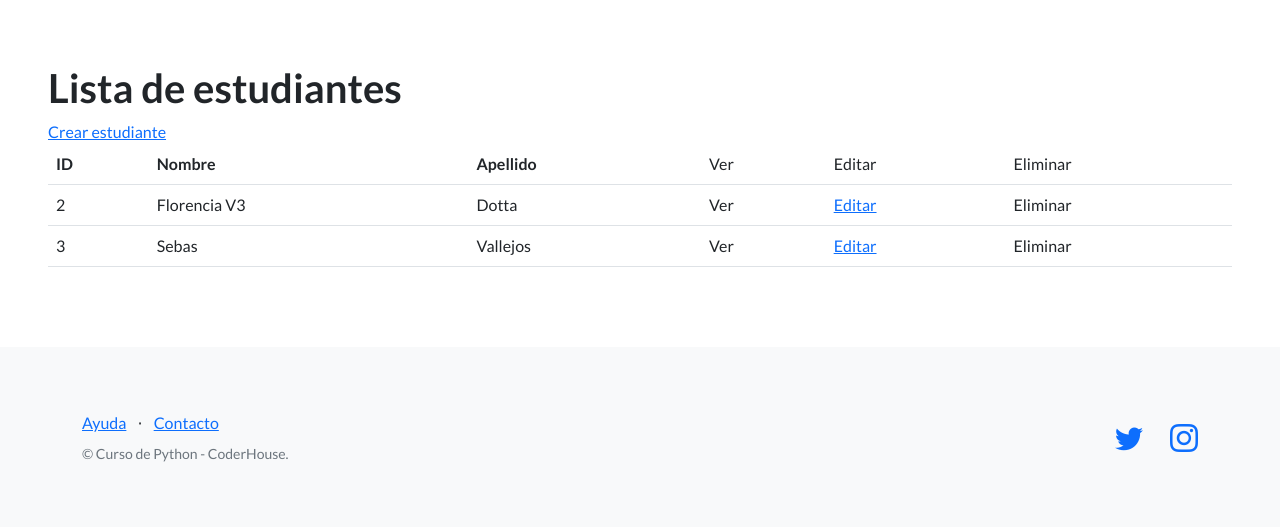
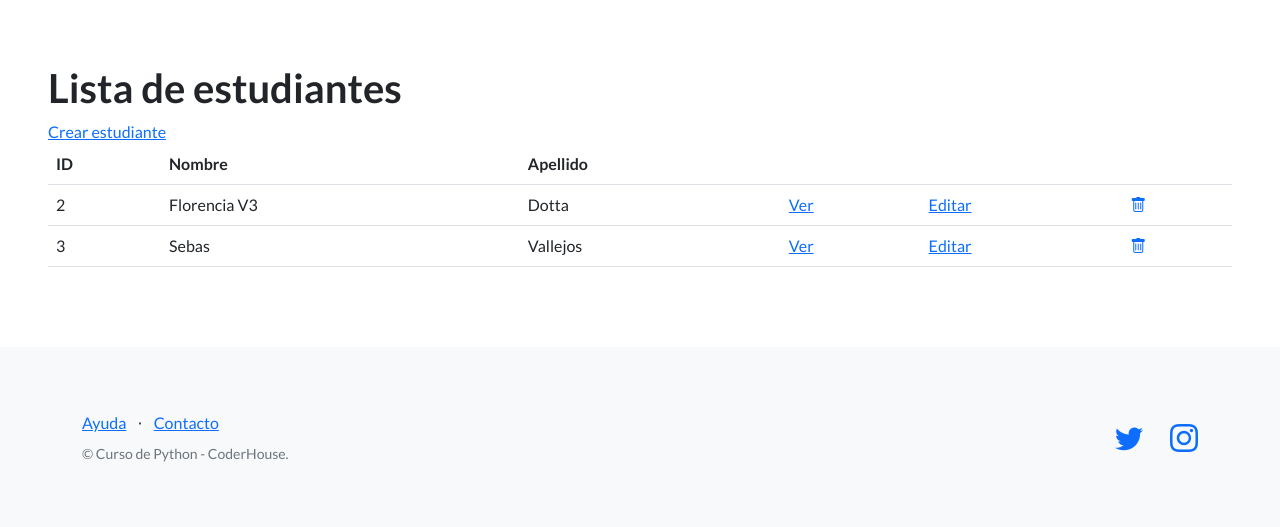
Before and after one commit to pedrorojasg/40440_django, a Django app: page /estudios/estudiantes/ in a window 1280 px wide. Shown: the part 66-593 px from the top of the page. Run offline with Django 4.2, Linux system fonts and the light colour scheme; data comes from the database, SQL or seed files in the repository; both versions use the stored data as it was after the commit; some libraries are stand-ins or nearby versions.

Commit message:
Activado links y templates para create, detalle y eliminar estudiante

```diff
--- a/control_estudios/templates/control_estudios/lista_cursos.html
+++ b/control_estudios/templates/control_estudios/lista_cursos.html
@@ -19,8 +19,8 @@
           <th>ID</th>
           <th>Nombre</th>
           <th>Comision</th>
-          <th>Editar</th>
-          <th>Eliminar</th>
+          <th></th>
+          <th></th>
         </tr>
         {% for curso in cursos %}
         <tr>
--- a/control_estudios/templates/control_estudios/lista_estudiantes.html
+++ b/control_estudios/templates/control_estudios/lista_estudiantes.html
@@ -13,9 +13,9 @@
           <th>ID</th>
           <th>Nombre</th>
           <th>Apellido</th>
-          <td>Ver</td>
-          <td>Editar</td>
-          <td>Eliminar</td>
+          <td></td>
+          <td></td>
+          <td></td>
         </tr>
         {% for alumno in object_list %}
         <tr>
@@ -23,12 +23,16 @@
           <td>{{ alumno.nombre }}</td>
           <td>{{ alumno.apellido }}</td>
           <td>
-            Ver
+            <a href="{% url 'ver_estudiante' alumno.id %}">Ver</a>
           </td>
           <td>
             <a href="{% url 'editar_estudiante' alumno.id %}">Editar</a>
           </td>
-          <td>Eliminar</td>
+          <td>
+            <a href="{% url 'eliminar_estudiante' alumno.id %}">
+              <i class="bi bi-trash"></i>
+            </a>
+          </td>
         </tr>
         {% endfor %}
       </tbody>
```
Also changed, not shown: control_estudios/templates/control_estudios/estudiante_confirm_delete.html (added, +15 -0 lines), control_estudios/templates/control_estudios/estudiante_detail.html (added, +24 -0 lines), db.sqlite3.
